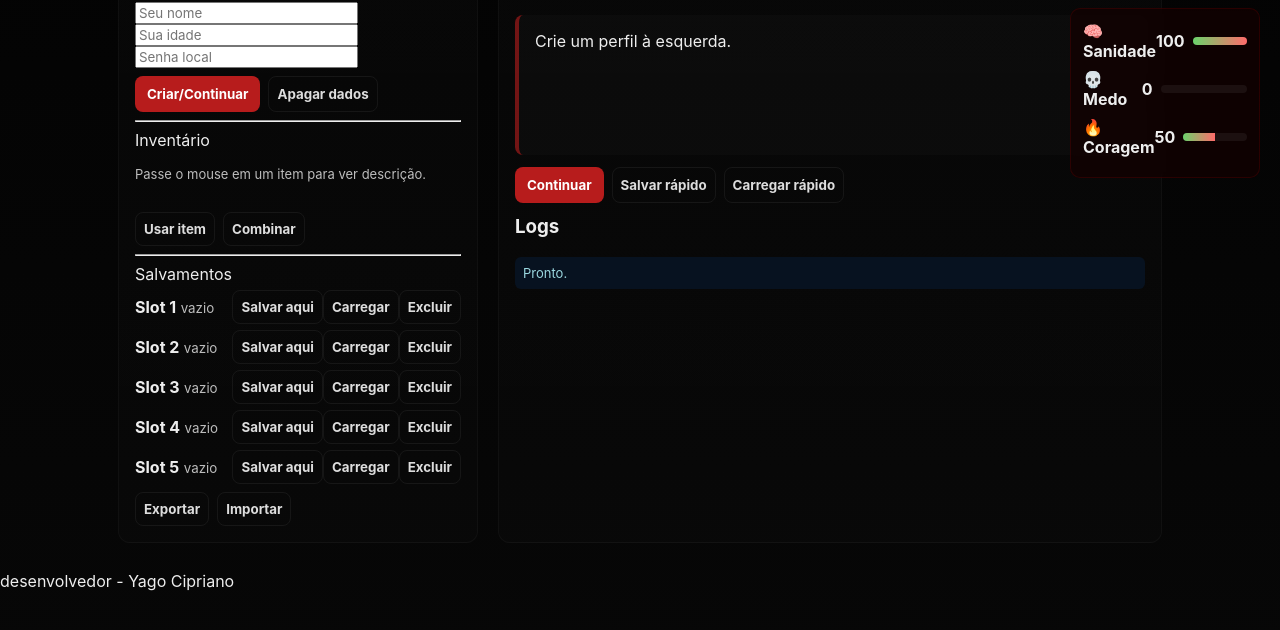
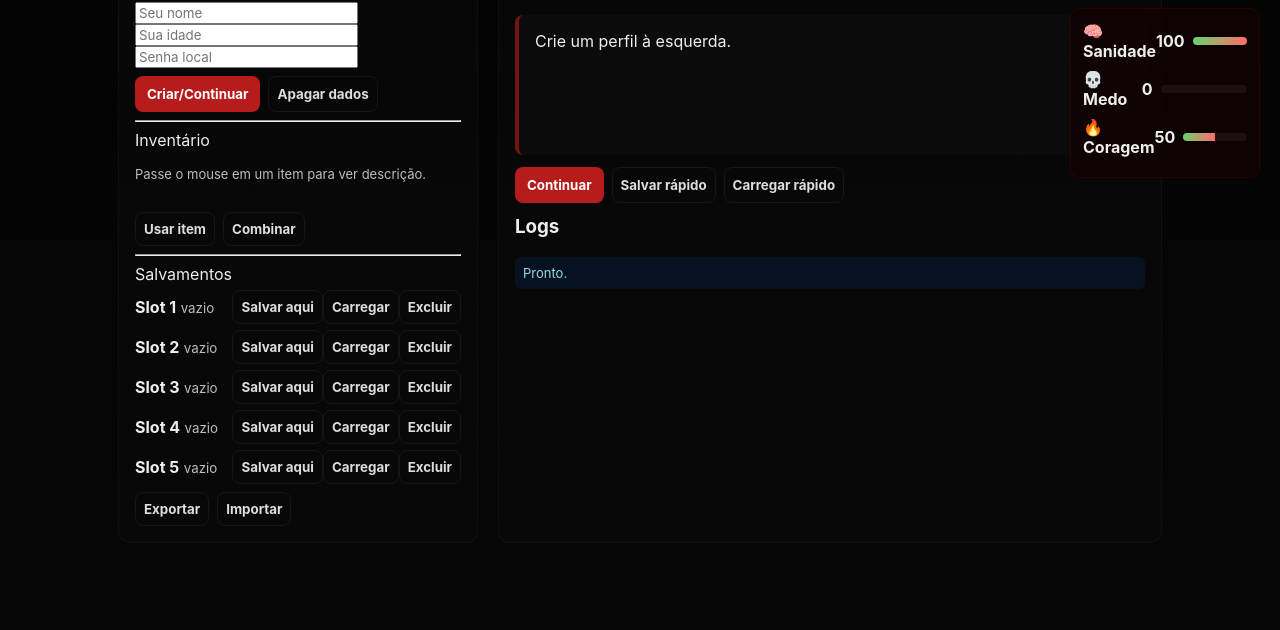
Before and after one commit to noite8380-wq/fabica-saites, a plain HTML site: page index.html in a window 1280 px wide. Shown: the part 132-762 px from the top of the page. Drawn offline with Linux system fonts and the light colour scheme.

Commit message:
mudanças

```diff
--- a/index.html
+++ b/index.html
@@ -82,7 +82,6 @@
       </div>
     </div>
   </div>
- <footer>desenvolvedor - Yago Cipriano</footer>
   <script src="jogo.js"></script>
 </body>
 </html>
```
